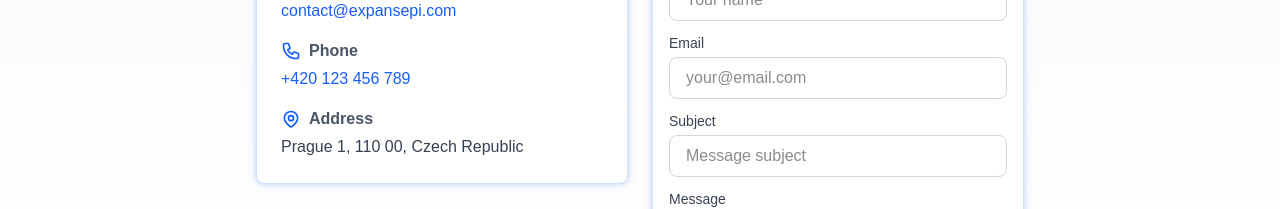
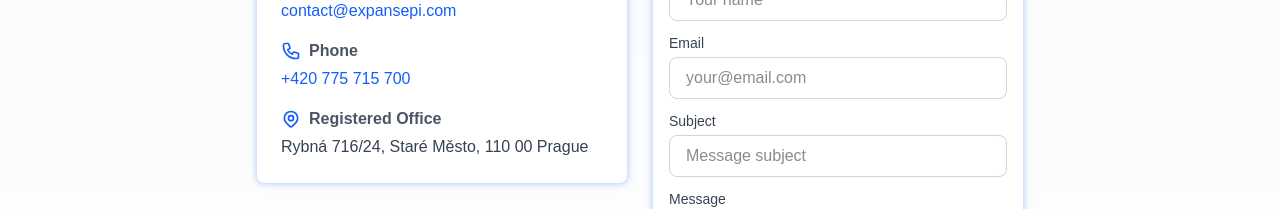
Before and after one commit to eXpansePi/expansepi, a Next.js app: page /en/kontakt in a window 1280 px wide. Shown: the part 318-527 px from the top of the page. Built offline with nearby package versions, Linux system fonts and the light colour scheme; no server answers.

Commit message:
fixed landing page animation per screen size, changed contant info

```diff
--- a/app/[lang]/HomeClient.tsx
+++ b/app/[lang]/HomeClient.tsx
@@ -71,12 +71,34 @@ export default function HomeClient({ lang }: HomeClientProps) {
   const TURN_RATE = 0.01
   const REPULSION_RADIUS = 150
   const REPULSION_STRENGTH = 0.2
-  const NODE_COUNT = 180
+  // Base node count for large screens (maintains original behavior)
+  const BASE_NODE_COUNT = 180
   const CONNECTION_DISTANCE = 150
   const BIRTH_FADE_SPEED = 0.002
   const ELLIPSE_RADIUS_X = 700
   const ELLIPSE_RADIUS_Y = 600
   const ELLIPSE_FADE_STRENGTH = 0.7
+
+  // Calculate responsive node count based on screen size
+  const calculateNodeCount = (width: number, height: number): number => {
+    const area = width * height
+    // Base area for large screens (1920x1080 = 2,073,600)
+    const baseArea = 1920 * 1080
+    // Minimum node count for very small screens
+    const minNodes = 40
+    // Maximum node count (for large screens, maintain original)
+    const maxNodes = BASE_NODE_COUNT
+
+    // Calculate density ratio
+    const densityRatio = area / baseArea
+
+    // Scale nodes based on area, but cap at maxNodes for large screens
+    // Use a square root scaling to reduce nodes more aggressively on small screens
+    const scaledNodes = Math.floor(BASE_NODE_COUNT * Math.sqrt(densityRatio))
+
+    // Clamp between min and max
+    return Math.max(minNodes, Math.min(maxNodes, scaledNodes))
+  }
 
   useEffect(() => {
     const canvas = canvasRef.current
@@ -86,6 +108,9 @@ export default function HomeClient({ lang }: HomeClientProps) {
     let width = (canvas.width = window.innerWidth)
     let height = (canvas.height = window.innerHeight)
 
+    // Calculate node count based on current screen size
+    let nodeCount = calculateNodeCount(width, height)
+
     const nodes: Array<{
       x: number
       y: number
@@ -93,7 +118,7 @@ export default function HomeClient({ lang }: HomeClientProps) {
       vy: number
       angle: number
       life: number
-    }> = Array.from({ length: NODE_COUNT }, () => {
+    }> = Array.from({ length: nodeCount }, () => {
       const angle = Math.random() * Math.PI * 2
       return {
         x: Math.random() * width,
@@ -252,6 +277,32 @@ export default function HomeClient({ lang }: HomeClientProps) {
     const handleResize = () => {
       width = canvas.width = window.innerWidth
       height = canvas.height = window.innerHeight
+
+      // Recalculate node count on resize
+      const newNodeCount = calculateNodeCount(width, height)
+
+      // Adjust nodes array if count changed
+      if (newNodeCount !== nodeCount) {
+        if (newNodeCount > nodeCount) {
+          // Add nodes
+          const toAdd = newNodeCount - nodeCount
+          for (let i = 0; i < toAdd; i++) {
+            const angle = Math.random() * Math.PI * 2
+            nodes.push({
+              x: Math.random() * width,
+              y: Math.random() * height,
+              vx: Math.cos(angle) * BASE_SPEED,
+              vy: Math.sin(angle) * BASE_SPEED,
+              angle,
+              life: 0, // Start fading in
+            })
+          }
+        } else {
+          // Remove nodes (remove from end)
+          nodes.splice(newNodeCount)
+        }
+        nodeCount = newNodeCount
+      }
     }
 
     const handleMouseMove = (e: MouseEvent) => {
--- a/app/[lang]/kontakt/page.tsx
+++ b/app/[lang]/kontakt/page.tsx
@@ -78,8 +78,8 @@ export default async function ContactPage({ params }: ContactPageProps) {
                       </svg>
                       {t.contact.phone}
                     </p>
-                    <a href="tel:+420123456789" className="text-blue-600 hover:text-blue-700 transition-colors">
-                      +420 123 456 789
+                    <a href="tel:+420775715700" className="text-blue-600 hover:text-blue-700 transition-colors">
+                      +420 775 715 700
                     </a>
                   </div>
 
--- a/i18n/locales/cs.json
+++ b/i18n/locales/cs.json
@@ -102,8 +102,8 @@
     "description": "Kontaktujte nás pro více informací",
     "email": "Email",
     "phone": "Telefon",
-    "address": "Adresa",
-    "addressValue": "Praha 1, 110 00, Česká republika",
+    "address": "Sídlo",
+    "addressValue": "Rybná 716/24, Staré Město, 110 00 Praha",
     "contactInfo": "Kontaktní informace",
     "form": {
       "title": "Napište nám",
--- a/i18n/locales/en.json
+++ b/i18n/locales/en.json
@@ -102,8 +102,8 @@
     "description": "Get in touch with us",
     "email": "Email",
     "phone": "Phone",
-    "address": "Address",
-    "addressValue": "Prague 1, 110 00, Czech Republic",
+    "address": "Registered Office",
+    "addressValue": "Rybná 716/24, Staré Město, 110 00 Prague",
     "contactInfo": "Contact Information",
     "form": {
       "title": "Send us a message",
--- a/i18n/locales/ru.json
+++ b/i18n/locales/ru.json
@@ -102,8 +102,8 @@
     "description": "Свяжитесь с нами",
     "email": "Электронная почта",
     "phone": "Телефон",
-    "address": "Адрес",
-    "addressValue": "Прага 1, 110 00, Чешская Республика",
+    "address": "Юридический адрес",
+    "addressValue": "Rybná 716/24, Staré Město, 110 00 Прага",
     "contactInfo": "Контактная информация",
     "form": {
       "title": "Напишите нам",
```
